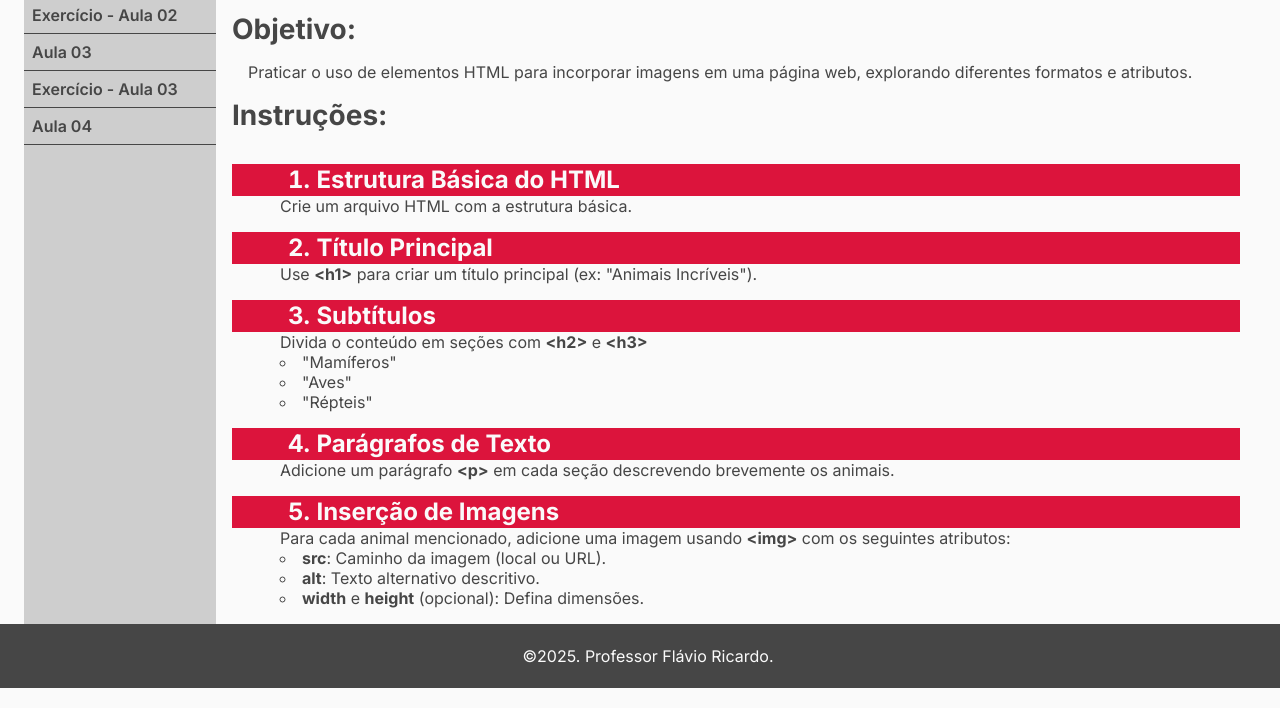
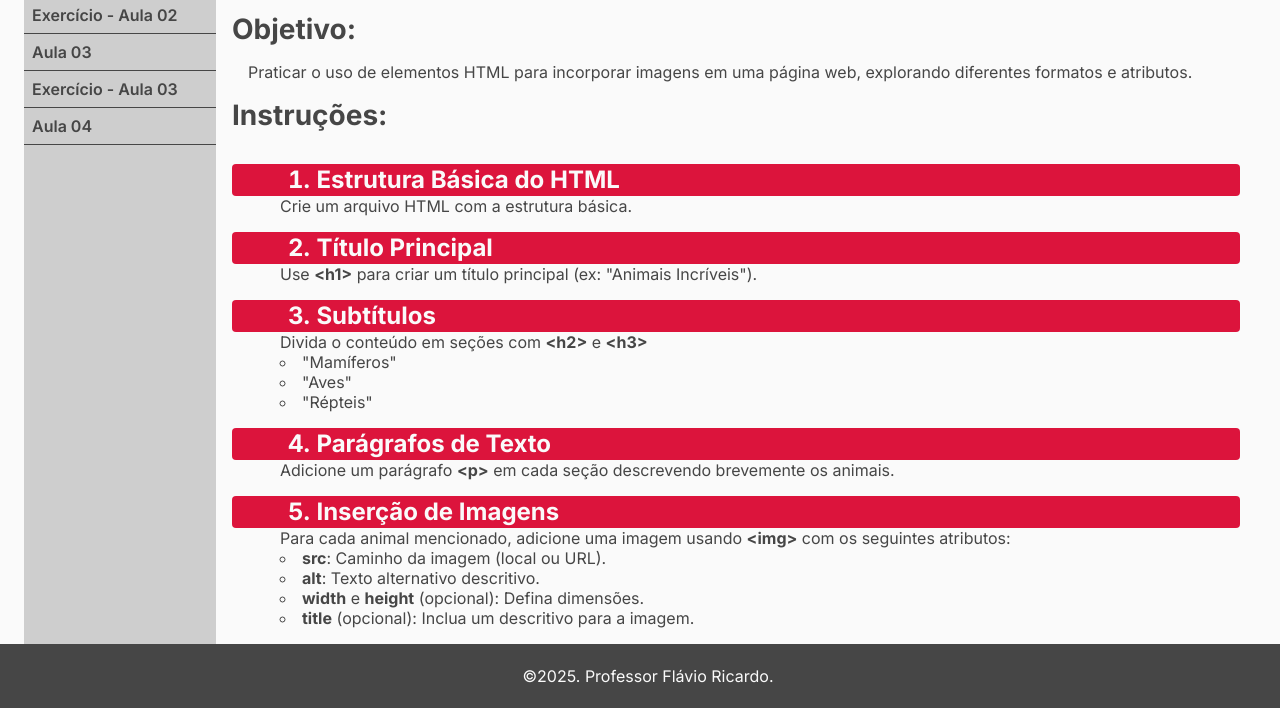
Before and after one commit to fhricardo/material-de-apoio-front-end, a plain HTML site: page atividade-aula-03.html in a window 1280 px wide. Shown: the part 157-865 px from the top of the page. Drawn offline with Linux system fonts and the light colour scheme; a web font is replaced by a local one.

Commit message:
Update 20250403-0941 - Aula 03 Exercicio

```diff
--- a/atividade-aula-03.html
+++ b/atividade-aula-03.html
@@ -76,6 +76,7 @@
                         <li><strong>src</strong>: Caminho da imagem (local ou URL).</li>
                         <li><strong>alt</strong>: Texto alternativo descritivo.</li>
                         <li><strong>width</strong> e <strong>height</strong> (opcional): Defina dimensões.</li>
+                        <li><strong>title</strong> (opcional): Inclua um descritivo para a imagem.</li>
                     </ul>
                 </ol>
             </div>
--- a/css/style.css
+++ b/css/style.css
@@ -95,6 +95,7 @@ h3 {
     padding-left: 0.5rem;
     background-color: crimson;
     color: #fafafa;
+    border-radius: .25rem;
 }
 
 h4 {
```
